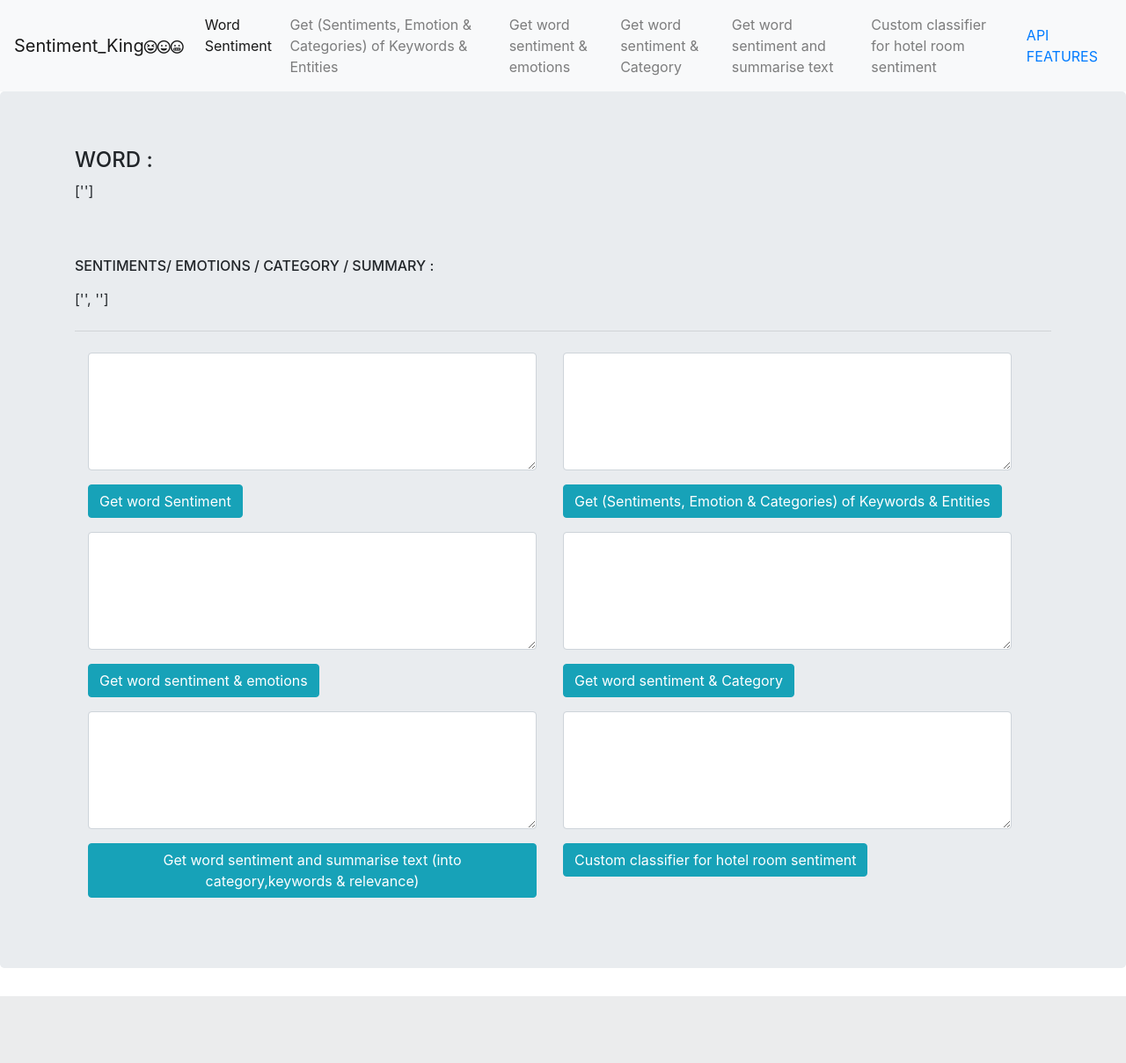
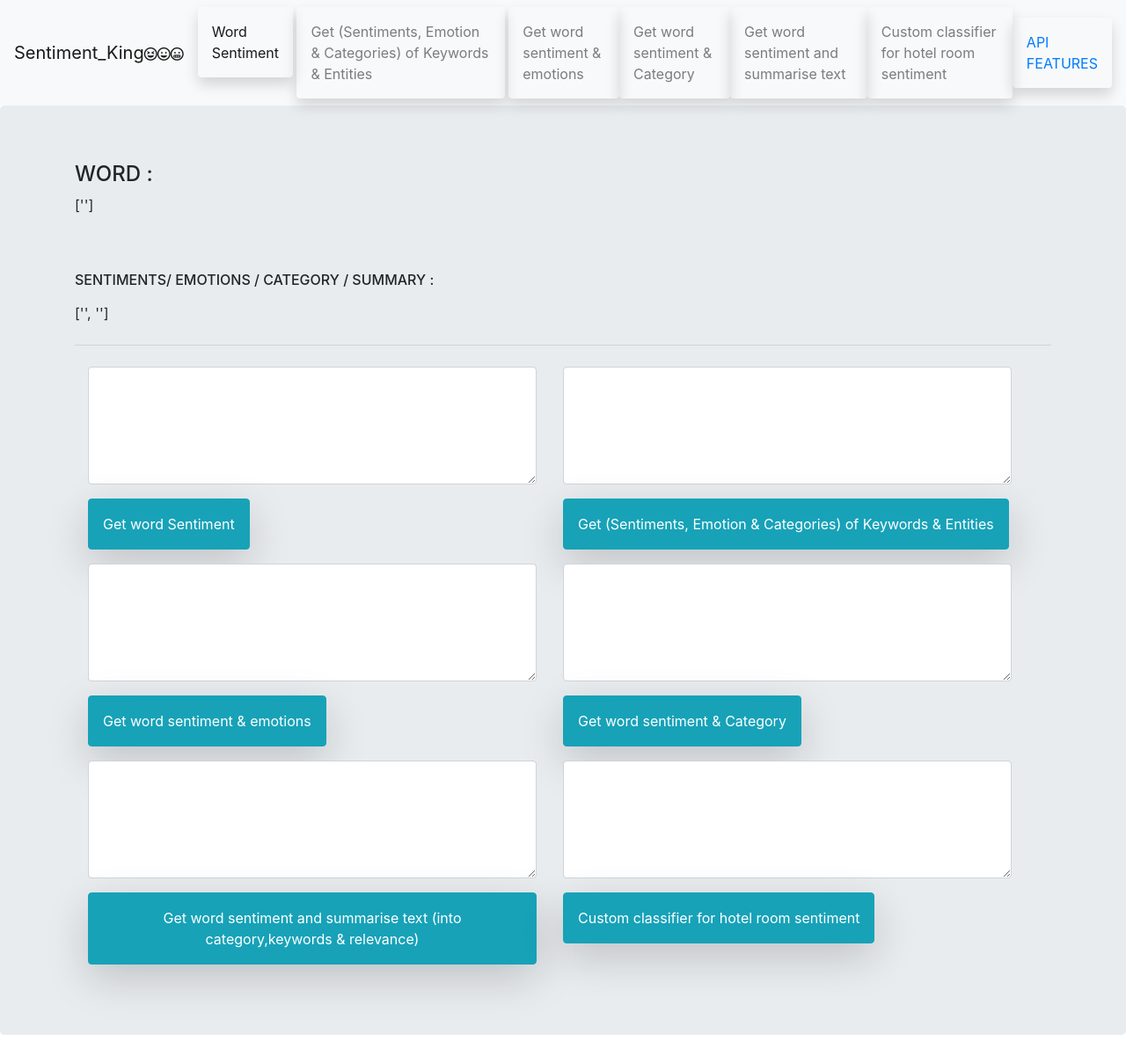
Before and after one commit to juniorboycoder/Flask_webapp_Sentiment_deployed, a Flask app: page / in a window 1280 px wide. Shown: the whole page at 88% size. Before the commit the page ends 1133 px from the top, so only its background shows below. Run offline with Flask 2, Linux system fonts and the light colour scheme; some libraries are stand-ins or nearby versions.

Commit message:
Add files via upload

```diff
--- a/app.py
+++ b/app.py
@@ -315,8 +315,8 @@ def index():
 
 
             #using your trained model
-            pickle_in = open("hotel2.pickle","rb")
-            model = pickle.load(pickle_in)
+            #pickle_in = open("hotel2.pickle","rb")
+            #model = pickle.load(pickle_in)
 
             resposesum=model.predict([username6])
 
@@ -396,9 +396,7 @@ def Word_Sentiment(username):
             result111=result11.replace('document', 'The_Whole_Sentence')
             result2=result111[80:].splitlines()
 
-            #using your trained model
-            pickle_in = open("nlpsenti.pickle","rb")
-            model = pickle.load(pickle_in)
+
 
             xx = {
             "word": username,
@@ -473,9 +471,6 @@ def Word_Sentiment_and_Emotions(username):
             result111=result11.replace('document', 'The_Whole_Sentence')
             result2=result111[80:].splitlines()
 
-            #using your trained model
-            pickle_in = open("nlpsenti.pickle","rb")
-            model = pickle.load(pickle_in)
 
             xx = {
             "word": username,
@@ -549,9 +544,6 @@ def Word_Sentiment_and_Category(username):
             result111=result11.replace('document', 'The_Whole_Sentence')
             result2=result111[80:].splitlines()
 
-            #using your trained model
-            pickle_in = open("nlpsenti.pickle","rb")
-            model = pickle.load(pickle_in)
 
             xx = {
             "word": username,
@@ -626,9 +618,6 @@ def Word_Sentiment_Emotions_and_Category(username):
             result111=result11.replace('document', 'The_Whole_Sentence')
             result2=result111[80:].splitlines()
 
-            #using your trained model
-            pickle_in = open("nlpsenti.pickle","rb")
-            model = pickle.load(pickle_in)
 
             xx = {
             "word": username,
@@ -655,8 +644,8 @@ def Hotel_Sentiment(username):
     if request.method == 'GET':
         if username == username:
 
-            pickle_in = open("hotel2.pickle","rb")
-            model = pickle.load(pickle_in)
+            #pickle_in = open("hotel2.pickle","rb")
+            #model = pickle.load(pickle_in)
 
             resposesum=model.predict([username])
 
--- a/requirements.txt
+++ b/requirements.txt
@@ -6,3 +6,4 @@ pandas==0.25.0
 nltk==3.4.5
 numpy==1.17.0
 gunicorn
+vader==0.0.2
--- a/templates/base.html
+++ b/templates/base.html
@@ -6,7 +6,7 @@
     <meta http-equiv="X-UA-Compatible" content="ie=edge">
 
     {% block head %}
-    <title>Document</title>
+    <title>KingofSentiments</title>
     {% endblock %}
     <link rel="stylesheet" href="https://maxcdn.bootstrapcdn.com/bootstrap/4.5.2/css/bootstrap.min.css">
     <script src="https://ajax.googleapis.com/ajax/libs/jquery/3.5.1/jquery.min.js"></script>
@@ -30,33 +30,33 @@
                 <div class="collapse navbar-collapse" id="navbarSupportedContent">
                   <ul class="navbar-nav mr-auto">
                     <li class="nav-item active">
-                      <a class="nav-link" href="#wordsenti">Word Sentiment <span class="sr-only">(current)</span></a>
+                      <a class="nav-link shadow p-3  bg-grey rounded" href="#wordsenti">Word Sentiment <span class="sr-only">(current)</span></a>
                     </li>
 
                     <div class="vr">&nbsp;</div>
 
 
                     <li class="nav-item">
-                        <a class="nav-link" href="#getall">Get (Sentiments, Emotion & Categories) of Keywords & Entities</a>
+                        <a class="nav-link shadow p-3  bg-grey rounded" href="#getall">Get (Sentiments, Emotion & Categories) of Keywords & Entities</a>
                       </li>
                       <div class="vr">&nbsp;</div>
                       <li class="nav-item">
-                        <a class="nav-link" href="#wordandemo">Get word sentiment & emotions</a>
+                        <a class="nav-link shadow p-3  bg-grey rounded" href="#wordandemo">Get word sentiment & emotions</a>
                       </li>
                       <li class="nav-item">
-                        <a class="nav-link" href="#wordandcate"> Get word sentiment & Category </a>
+                        <a class="nav-link shadow p-3  bg-grey rounded" href="#wordandcate"> Get word sentiment & Category </a>
                       </li>
 
                       <li class="nav-item">
-                        <a class="nav-link" href="#wordandsum">  Get word sentiment and summarise text </a>
+                        <a class="nav-link shadow p-3  bg-grey rounded" href="#wordandsum">  Get word sentiment and summarise text </a>
                       </li>
 
                       <li class="nav-item">
-                        <a class="nav-link" href="#wordandcustom"> Custom classifier for hotel room sentiment </a>
+                        <a class="nav-link shadow p-3  bg-grey rounded" href="#wordandcustom"> Custom classifier for hotel room sentiment </a>
                       </li>
                   </ul>
                   <div class="form-inline my-2 my-lg-0">
-                    <a class="nav-link" href="#"> API FEATURES </a>
+                    <a class="nav-link shadow p-3  bg-grey rounded" href="#"> API FEATURES </a>
                   </div>
                 </div>
               </nav>
@@ -101,7 +101,7 @@
                     </p>
 
                     <p>
-                        <button class="btn btn-info" type="submit" name="submit_b" value="submit_b"> Get word Sentiment </button>
+                        <button class="btn btn-info shadow-lg p-3 rounded" type="submit" name="submit_b" value="submit_b"> Get word Sentiment </button>
                     </p>
                 </form>
     <form action="" method="post" class="col-lg-6"  id="getall">
@@ -115,7 +115,7 @@
         </p>
 
         <p>
-            <button class="btn btn-info" type="submit" name="submit_a" value="submit_a"> Get (Sentiments, Emotion & Categories) of Keywords & Entities </button>
+            <button class="btn btn-info shadow-lg p-3 rounded" type="submit" name="submit_a" value="submit_a"> Get (Sentiments, Emotion & Categories) of Keywords & Entities </button>
         </p>
     </form>
 
@@ -133,7 +133,7 @@
         </p>
 
         <p>
-            <button class="btn btn-info" type="submit" name="submit_c" value="submit_b"> Get word sentiment & emotions </button>
+            <button class="btn btn-info shadow-lg p-3 rounded" type="submit" name="submit_c" value="submit_b"> Get word sentiment & emotions </button>
         </p>
     </form>
 
@@ -149,7 +149,7 @@
         </p>
 
         <p>
-            <button class="btn btn-info" type="submit" name="submit_d" value="submit_b"> Get word sentiment & Category </button>
+            <button class="btn btn-info shadow-lg p-3 rounded" type="submit" name="submit_d" value="submit_b"> Get word sentiment & Category </button>
         </p>
     </form>
 
@@ -165,7 +165,7 @@
         </p>
 
         <p>
-            <button class="btn btn-info" type="submit" name="submit_e" value="submit_b"> Get word sentiment and summarise text (into category,keywords & relevance) </button>
+            <button class="btn btn-info shadow-lg p-3 rounded" type="submit" name="submit_e" value="submit_b"> Get word sentiment and summarise text (into category,keywords & relevance) </button>
         </p>
     </form>
 
@@ -181,7 +181,7 @@
         </p>
 
         <p>
-            <button class="btn btn-info" type="submit" name="submit_f" value="submit_b"> Custom classifier for hotel room sentiment </button>
+            <button class="btn btn-info shadow-lg p-3 rounded" type="submit" name="submit_f" value="submit_b"> Custom classifier for hotel room sentiment </button>
         </p>
     </form>
   </div>
```
